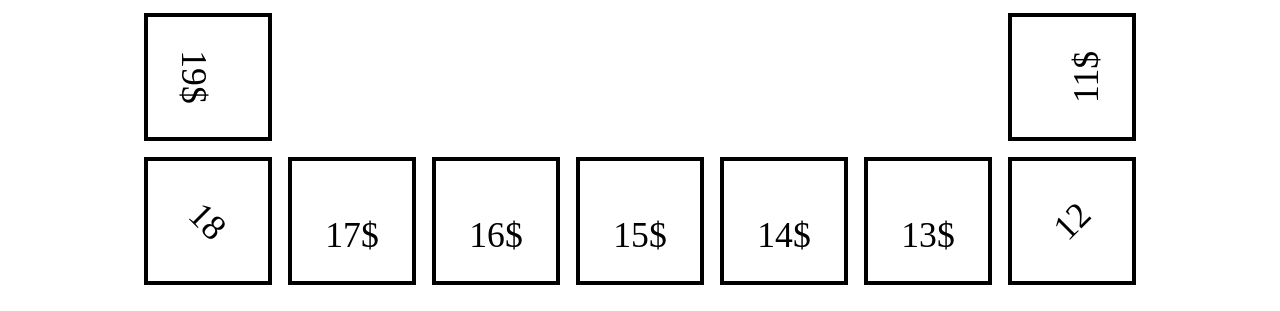
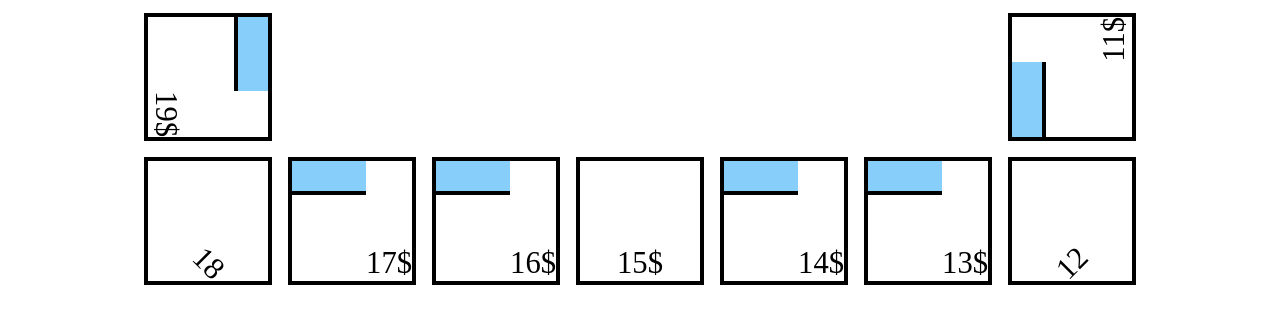
Before and after one commit to samphillips123/monopoly_lite_game, a plain HTML site: page html/gameplay.html in a window 1280 px wide. Shown: the part 736-1047 px from the top of the page. Drawn offline with Linux system fonts and the light colour scheme.

Commit message:
working on css for color stripe. Need to have it extend across the entire space

```diff
--- a/css/gameplay.css
+++ b/css/gameplay.css
@@ -15,7 +15,7 @@ ul {
     list-style: none;
     margin: 0 0 2vw;
     padding: 0;
-    font-size: calc(2vw + 10px);
+    font-size: calc(2vw + 5px);
 }
 
 li {
@@ -24,12 +24,26 @@ li {
     text-align: center;
     border: 4px solid black;
     display: flex;
-    align-items: center;
+    align-items: flex-end;
     justify-content: center;
 
     span {
         margin-top: 0.4rem;
     }
+}
+
+.color-stripe {
+    display: flex;
+    flex-direction: column;
+    /* justify-content: flex-start; */
+    /* align-items: flex-start; */
+    align-self: stretch;
+    /* width: 100vw; */
+    flex-basis: 100%;
+    height: 25%;
+    background-color: lightskyblue;
+    border-bottom: 4px solid black;
+
 }
 
 li:nth-child(1) {
@@ -156,6 +170,8 @@ li:nth-child(24) {
 $border-thickness: 4px;
 $color-border: calc(2vw + 4px); */
 
+
+
 li span {
     margin-top: 1.8rem;
 }
--- a/html/gameplay.html
+++ b/html/gameplay.html
@@ -15,8 +15,10 @@
         </li>
         <li id="1">
             <div class="color-stripe"></div>
-            <span class="name">1</span>
-            <span class="cost">$</span>
+            <div class="info">
+                <span class="name">1</span>
+                <span class="cost">$</span>
+            </div>
         </li>
         <li id="2">
             <div class="color-stripe"></div>
```
